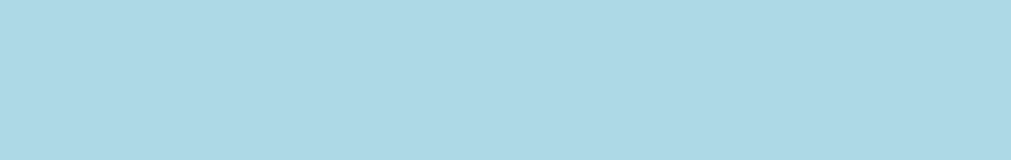
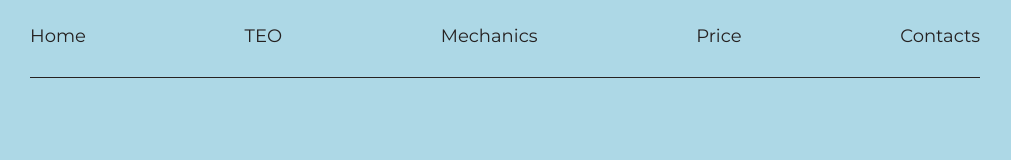
Before and after one commit to NekitMir/autoservice, a plain HTML site: page index.html in a window 1280 px wide. Shown: the whole page, without its empty margins (135-1146 px from the left). Drawn offline with Linux system fonts and the light colour scheme.

Commit message:
project_start

```diff
--- a/index.css
+++ b/index.css
@@ -1,2 +1,3 @@
 @import url(styles/variables.css);
 @import url(styles/style.css);
+@import url(styles/header.css);
--- a/index.html
+++ b/index.html
@@ -11,6 +11,36 @@
   <title>Auto || Service</title>
 </head>
 <body>
+  <header class="header" aria-label="header">
+    <div class="container">
+      <nav class="nav" aria-label="header navigation">
+        <ul class="nav-list" aria-label="header navigation list">
+          <li>
+            <a href="#" class="nav-link" aria-label="link to home">Home</a>
+          </li>
+          <li>
+            <a href="#" class="nav-link" aria-label="link to teo">TEO</a>
+          </li>
+          <li>
+            <a href="#" class="nav-link" aria-label="link to mechanics">Mechanics</a>
+          </li>
+          <li>
+            <a href="#" class="nav-link" aria-label="link to price">Price</a>
+          </li>
+          <li>
+            <a href="#" class="nav-link" aria-label="link to contacts">Contacts</a>
+          </li>
+        </ul>
+      </nav>
+    </div>
+  </header>
 
+  <main>
+
+  </main>
+
+  <footer>
+
+  </footer>
 </body>
 </html>
--- /dev/null
+++ b/styles/header.css
@@ -0,0 +1,55 @@
+.header {
+  padding: 25px 0 0 0;
+}
+
+.nav {
+  width: 100%;
+}
+
+.nav::after {
+  content: "";
+  display: block;
+  width: 100%;
+  height: 1px;
+  margin: 30px 0 0 0;
+  background-color: var(--font-color-gray);
+}
+
+.nav-list {
+  width: 100%;
+  display: flex;
+  justify-content: space-between;
+  align-items: center;
+}
+
+.nav-link {
+  color: var(--font-color-gray);
+  font-size: 18px;
+  font-weight: 400;
+  position:relative;
+}
+
+.nav-link::after {
+  content: "";
+  position: absolute;
+  height: 1px;
+  left: 0;
+  right: 100%;
+  bottom: -10px;
+  background-color: var(--font-color-gray);
+  transition: right .22s;
+}
+
+.nav-link:hover {
+  color: var(--color-main-blue);
+}
+
+.nav-link:hover::after {
+  right: 0;
+}
+
+@media (max-width: 480px) {
+  .header {
+    display: none;
+  }
+}
--- a/styles/style.css
+++ b/styles/style.css
@@ -7,3 +7,20 @@ body {
   font-family: "Montserrat", sans-serif;
   background-color: var(--bg-main);
 }
+
+ul {
+  list-style: none;
+  margin: 0;
+  padding: 0;
+}
+
+a {
+  text-decoration: none;
+  color: unset;
+}
+
+.container {
+  margin: 0 auto;
+  max-width: 970px;
+  padding: 0 10px;
+}
--- a/styles/variables.css
+++ b/styles/variables.css
@@ -1,3 +1,6 @@
 :root {
-  --bg-main: lightblue
+  --bg-main: lightblue;
+  --bg-main-gray: rgb(49, 49, 146);
+  --font-color-gray: rgb(37, 33, 33);
+  --color-main-blue: rgb(12, 34, 235);
 }
```
Also changed, not shown: 2 other files.
